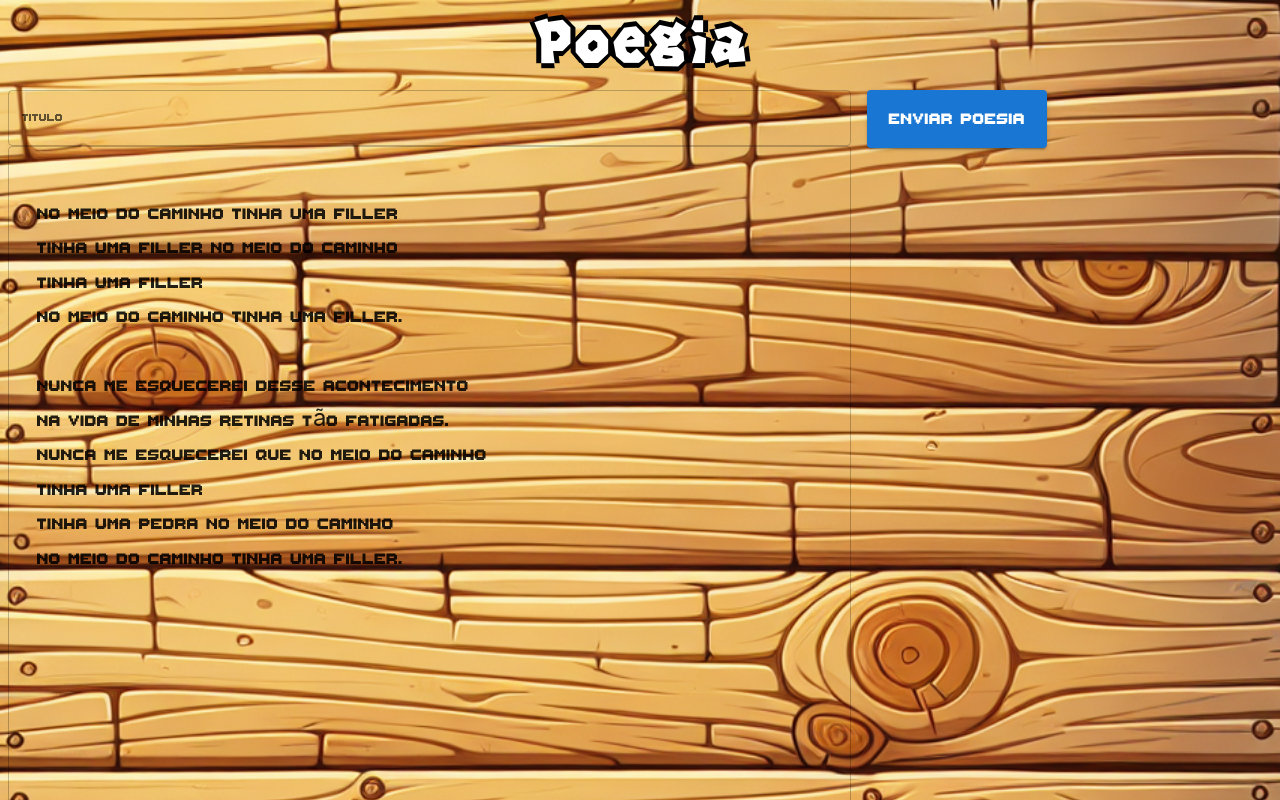
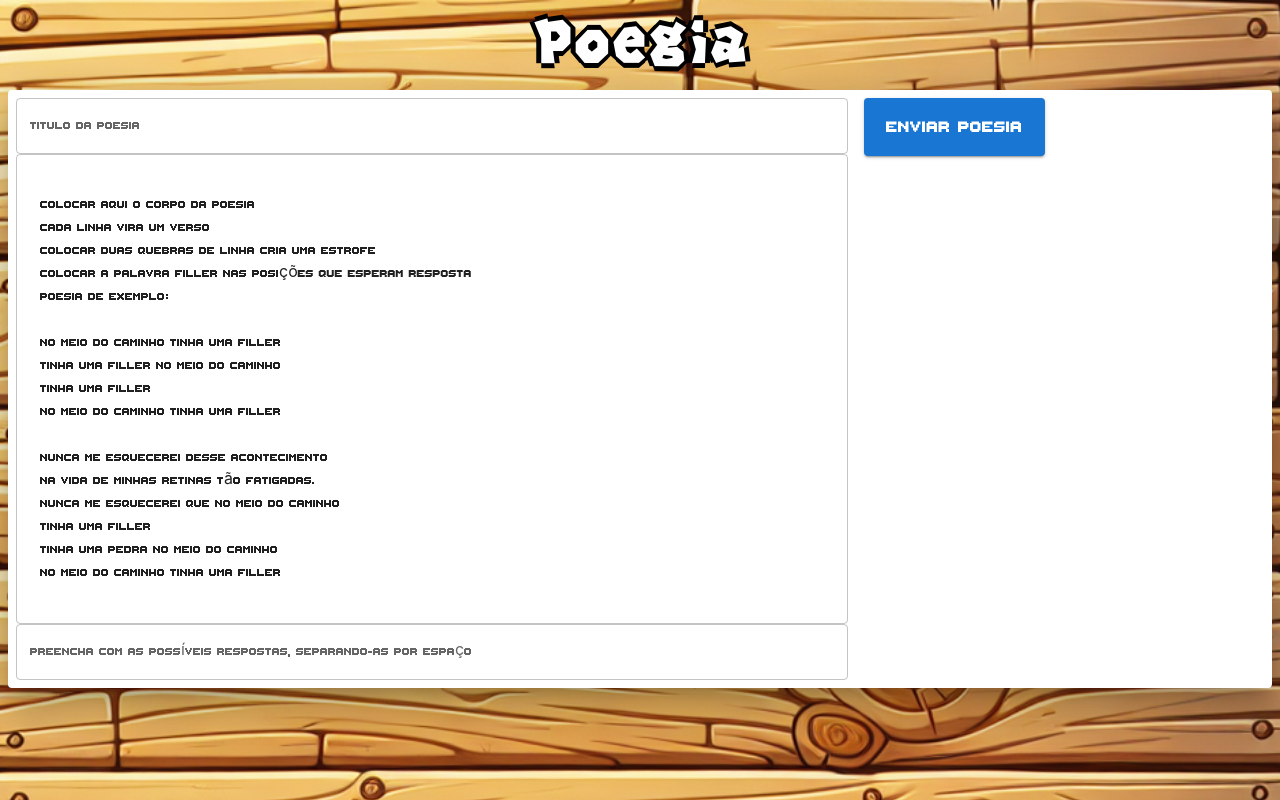
Before and after one commit to iamunhoz/poegia, a React (Vite) app: page /create in a window 1280 px wide. Shown: the top 800 px of the page. Built offline with nearby package versions, Linux system fonts and the light colour scheme; no server answers.

Commit message:
refactor page Create

```diff
--- a/src/pages/CreatePoetry/index.tsx
+++ b/src/pages/CreatePoetry/index.tsx
@@ -1,4 +1,4 @@
-import { Box, Button, TextField } from "@mui/material"
+import { Box, Button, Paper, TextField } from "@mui/material"
 import { useMutation } from "@tanstack/react-query"
 import { useState } from "react"
 import { useNavigate } from "react-router-dom"
@@ -30,17 +30,23 @@ const parseStringifiedPoetry = (str: string) => {
 export function CreatePoetry(): JSX.Element {
   const navigate = useNavigate()
   const [poetryRaw, setPoetryRaw] = useState(`
+  Colocar aqui o corpo da poesia
+  Cada linha vira um verso
+  Colocar duas quebras de linha cria uma estrofe
+  Colocar a palavra FILLER nas posições que esperam resposta
+  Poesia de exemplo:
+
   No meio do caminho tinha uma FILLER
   tinha uma FILLER no meio do caminho
   tinha uma FILLER
-  no meio do caminho tinha uma FILLER.
+  no meio do caminho tinha uma FILLER
 
   Nunca me esquecerei desse acontecimento
   na vida de minhas retinas tão fatigadas.
   Nunca me esquecerei que no meio do caminho
   tinha uma FILLER
   tinha uma pedra no meio do caminho
-  no meio do caminho tinha uma FILLER.
+  no meio do caminho tinha uma FILLER
   `)
   const [poetryTitle, setPoetryTitle] = useState("")
   const [poetryFillers, setPoetryFillers] = useState("")
@@ -85,15 +91,18 @@ export function CreatePoetry(): JSX.Element {
 
   return (
     <Box
+      component={Paper}
+      elevation={24}
       sx={{
-        height: "100%",
+        // height: "100%",
         margin: 1,
       }}
+      p={1}
       display="flex"
     >
       <Box display="flex" flexDirection="column" flex={2}>
         <TextField
-          label="Titulo"
+          label="Titulo da Poesia"
           value={poetryTitle}
           onChange={handlePoetryTitleChange}
         />
@@ -101,17 +110,18 @@ export function CreatePoetry(): JSX.Element {
           id="outlined-multiline-flexible"
           // label="Multiline"
           multiline
-          minRows={20}
+          minRows={15}
           sx={{
             "& *": {
-              fontSize: "24px !important",
+              fontSize: "1.6rem",
+              fontFamily: "super-mario-script",
             },
           }}
           value={poetryRaw}
           onChange={handlePoetryChange}
         />
         <TextField
-          label="Fillers"
+          label="Preencha com as possíveis respostas, separando-as por espaço"
           value={poetryFillers}
           onChange={handlePoetryFillersChange}
         />
```
